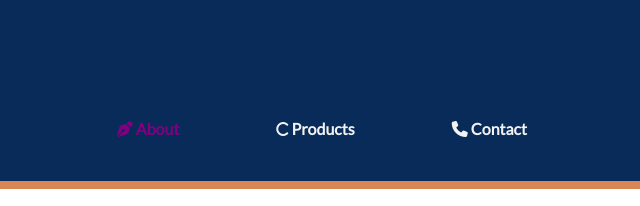
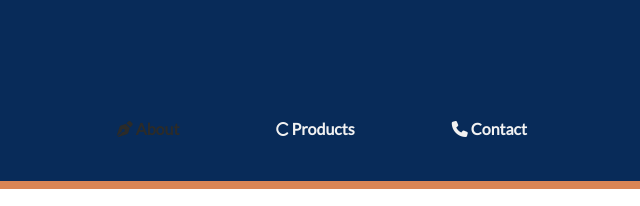
Before and after one commit to Vixtorperez/gulp-roast-m18, a plain HTML site: page index.html in a window 1280 px wide. In both pictures the pointer is over the link "About". Shown: the top 206 px of the page, 640-1280 px from the left. Drawn offline with Linux system fonts and the light colour scheme.

Commit message:
Update styles.css

```diff
--- a/css/styles.css
+++ b/css/styles.css
@@ -36,7 +36,7 @@ body {
 
 
   a:hover {
-    color: purple;
+    color: #2B2B29;
     text-decoration: none;
   }
 
```
